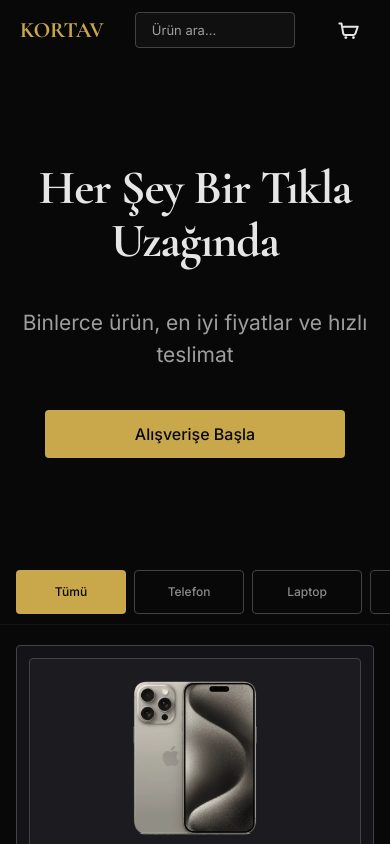
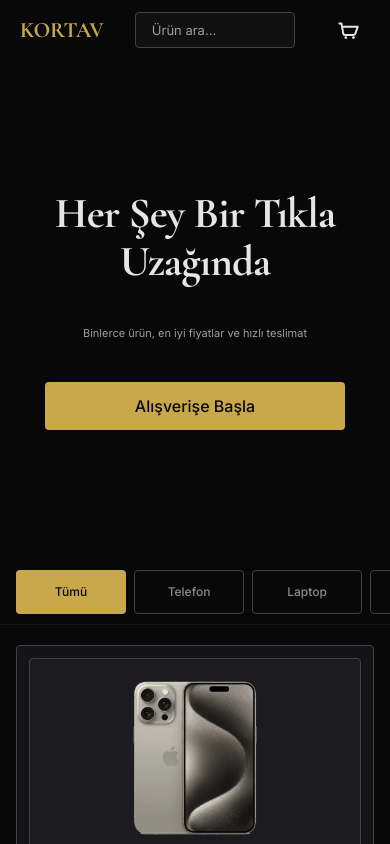
Before and after one commit to enesomerkocoglu/KORTAV, a React (Vite) app: page / in a window 390 px wide. Shown: the top 844 px of the page. Built offline with nearby package versions, Linux system fonts and the light colour scheme.

Commit message:
responsive düzenleme

```diff
--- a/src/styles.css
+++ b/src/styles.css
@@ -1127,8 +1127,8 @@ img {
     text-align: center;
     justify-content: center;
   }
-  .hero__title { font-size: 60px; }
-  .hero__subtitle { font-size: 21px; }
+  .hero__title { font-size: 55px; }
+  .hero__subtitle { font-size: 11px; }
   .hero__btn { width: 100%; max-width: 300px; }
 
   /* CATEGORY FILTER */
@@ -1239,8 +1239,8 @@ img {
     min-height: 500px;
     padding: 0 16px;
   }
-  .hero__title { font-size: 48px; }
-  .hero__subtitle { font-size: 21px; }
+  .hero__title { font-size: 43px; }
+  .hero__subtitle { font-size: 11px; }
 
   /* PRODUCT GRID */
   .product-grid {
```
